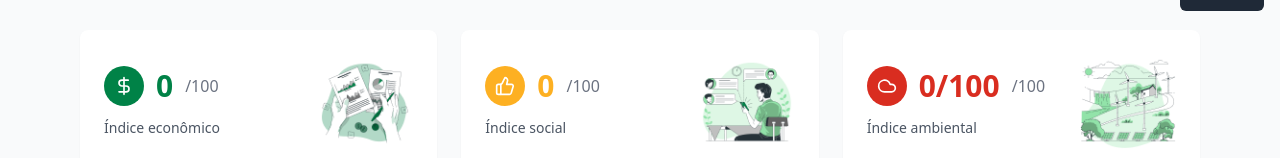
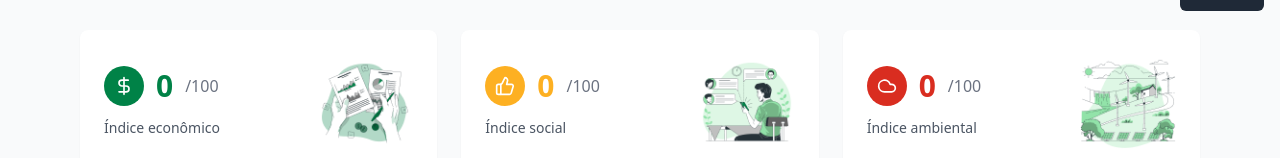
Before and after one commit to alisson-rr/embrapa, a React (Vite) app: page /results in a window 1280 px wide. Shown: the part 773-931 px from the top of the page. Built offline with nearby package versions, Linux system fonts and the light colour scheme; no server answers; the HTML template or start-up script is replaced by a standard one.

Commit message:
feat: create ResultsPage to display sustainability indexes and property performance data

```diff
--- a/src/pages/ResultsPage.tsx
+++ b/src/pages/ResultsPage.tsx
@@ -193,7 +193,7 @@ const ResultsPage = () => {
                   <div className="w-10 h-10 bg-[#D92D20] rounded-full flex items-center justify-center">
                     <Cloud className="w-5 h-5 text-white" />
                   </div>
-                  <span className="text-3xl font-bold text-[#D92D20]">{formData?.indice_ambiental ? `${Math.round(formData.indice_ambiental)}/100` : '0/100'}</span>
+                  <span className="text-3xl font-bold text-[#D92D20]">{formData?.indice_ambiental ? Math.round(formData.indice_ambiental) : 0}</span>
                   <span className="text-gray-500">/100</span>
                 </div>
                 <div className="text-sm text-gray-600">Índice ambiental</div>
```
